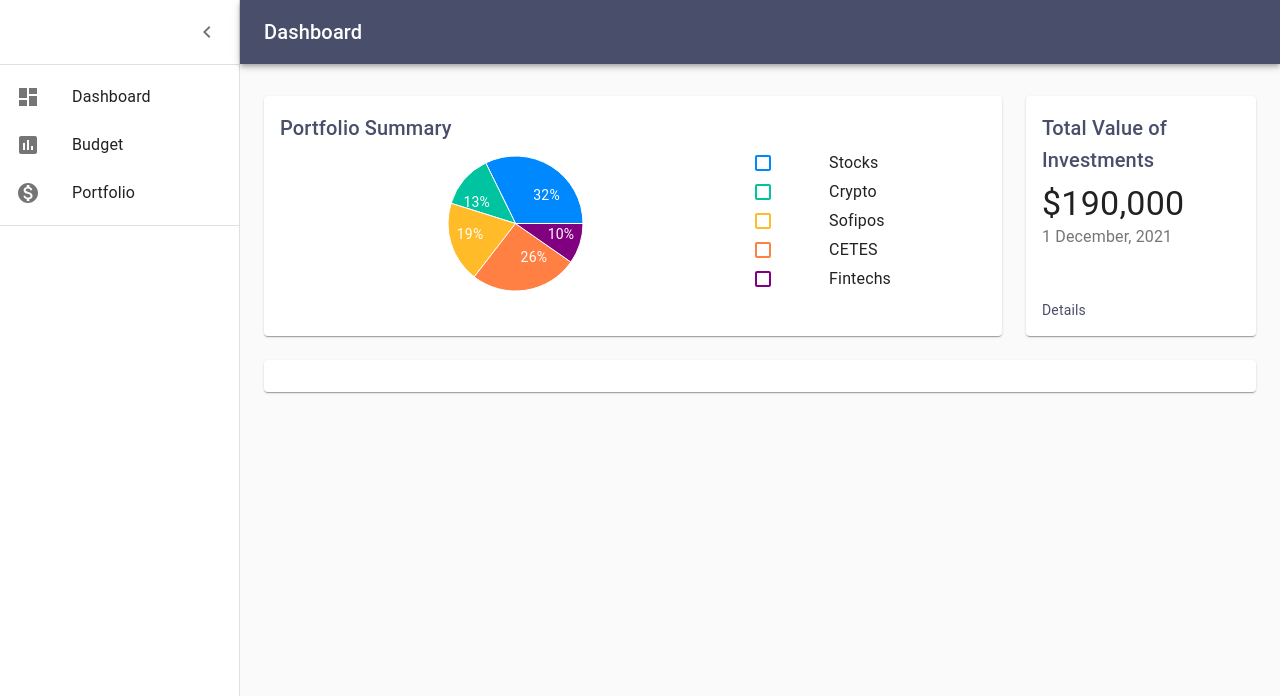
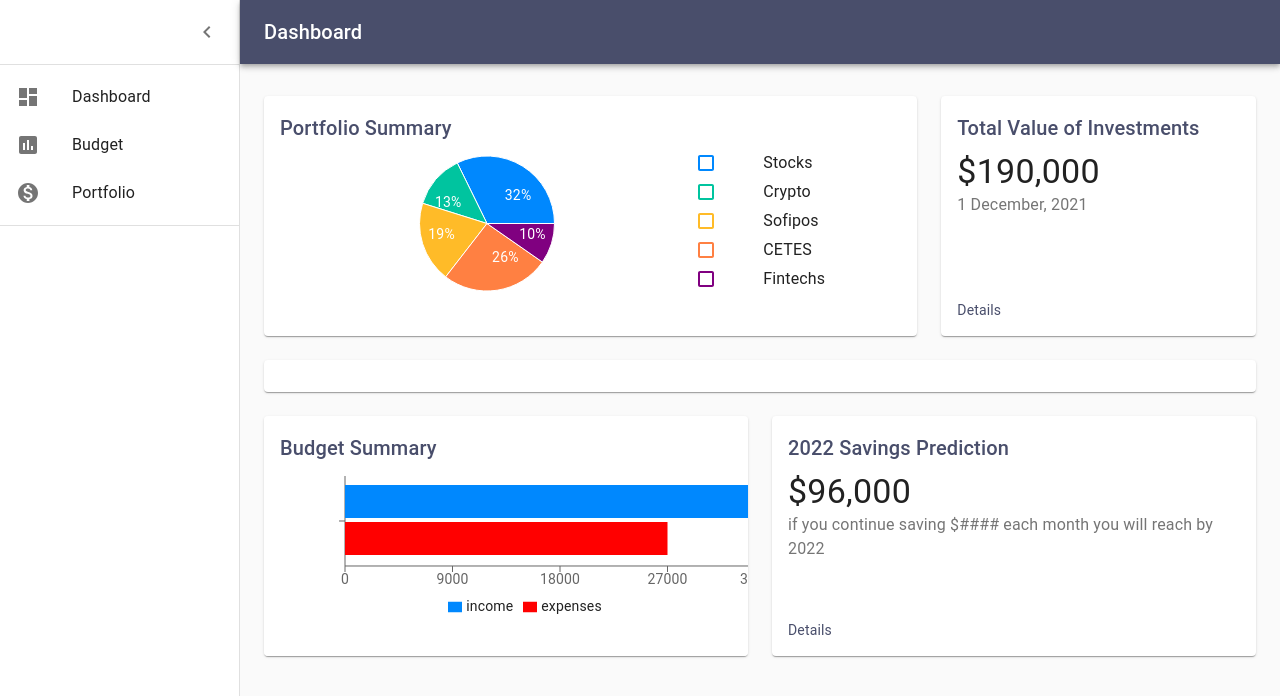
Before and after one commit to Vntrin26/Proyecto-Web-Dev, a React (Create React App) app: page / in a window 1280 px wide. Shown: the top 696 px of the page. Built offline with nearby package versions, Linux system fonts and the light colour scheme.

Commit message:
added budget summary to dashboard

```diff
--- /dev/null
+++ b/src/Components/Budget/BGraph/BGraph.js
@@ -0,0 +1,42 @@
+import React, {Fragment} from 'react';
+import {Container, Grid, Paper, Typography} from '@material-ui/core';
+import Title from '../../Dashboard/InvestmentsG/Title';
+import CropSquareIcon from '@material-ui/icons/CropSquare';
+import {
+  BarChart, Bar, Cell, XAxis, YAxis, CartesianGrid, Tooltip, Legend,
+} from 'recharts';
+
+const data = [
+  {
+    name: '', expenses: 27000, income: 35000,
+  },
+];
+
+
+export default function BGraph() {
+
+return (
+    <Fragment>
+        <Grid container>
+            <Grid item xs = {12}>
+                <Title>Budget Summary</Title>
+            </Grid>
+            <Grid item xs = {12}>
+                <BarChart
+                   width={500}
+                   height={150}
+                   data={data}
+                   layout = 'vertical'
+                    >
+                    <XAxis type='number' />
+                    <YAxis type='category' dataKey = 'name'/>
+                    <Tooltip />
+                    <Legend />
+                    <Bar dataKey="income" fill="#0088FE" />
+                    <Bar dataKey="expenses" fill="#FF0000" />
+                 </BarChart>
+            </Grid>
+        </Grid>
+    </Fragment>
+  );
+}
--- /dev/null
+++ b/src/Components/Dashboard/BudgetG/BudgetG.js
@@ -0,0 +1,28 @@
+import React from 'react';
+import {Link, Typography} from '@material-ui/core';
+import Title from '../InvestmentsG/Title';
+import useStyles from './BudgetGStyles';
+
+function preventDefault(event) {
+  event.preventDefault();
+}
+
+export default function BudgetG() {
+  const classes = useStyles();
+  return (
+    <React.Fragment>
+      <Title>2022 Savings Prediction</Title>
+      <Typography component="p" variant="h4">
+        $96,000
+      </Typography>
+      <Typography color="textSecondary" className={classes.depositContext}>
+        if you continue saving $#### each month you will reach by 2022
+      </Typography>
+      <div>
+        <Link color="primary" href="#" onClick={preventDefault}>
+          Details
+        </Link>
+      </div>
+    </React.Fragment>
+  );
+}
--- /dev/null
+++ b/src/Components/Dashboard/BudgetG/BudgetGStyles.js
@@ -0,0 +1,9 @@
+import {makeStyles} from '@material-ui/core/styles';
+
+const useStyles = makeStyles({
+    depositContext: {
+      flex: 1,
+    },
+  });
+
+export default useStyles;
--- a/src/Components/Dashboard/Dashboard.js
+++ b/src/Components/Dashboard/Dashboard.js
@@ -5,7 +5,9 @@ import {CssBaseline, Drawer, Box, AppBar, Toolbar, List, Typography, Divider, Ic
 import {MenuOutlined, ChevronLeft} from '@material-ui/icons';
 import {glistItems} from './ListItems/listItems';
 import InvestmentsG from './InvestmentsG/InvestmentsG'
+import BudgetG from './BudgetG/BudgetG'
 import PGraph from '../Portfolio/PGraph/PGraph';
+import BGraph from '../Budget/BGraph/BGraph'
 
 
 export default function Dashboard() {
@@ -61,21 +63,28 @@ export default function Dashboard() {
             <div className={classes.appBarSpacer} />
             <Container maxWidth="lg" className={classes.container}>
               <Grid container spacing={3}>
-                {/* Chart */}
-                <Grid item xs={12} md={8} lg={9}>
+                <Grid item xs={12} md={8} lg={8}>
                   <Paper className={fixedHeightPaper}>
                     <PGraph />
                   </Paper>
                 </Grid>
-                {/* Recent Deposits */}
-                <Grid item xs={12} md={4} lg={3}>
+                <Grid item xs={12} md={4} lg={4}>
                   <Paper className={fixedHeightPaper}>
                     <InvestmentsG />
                   </Paper>
                 </Grid>
-                {/* Recent Orders */}
                 <Grid item xs={12}>
                   <Paper className={classes.paper}>
+                  </Paper>
+                </Grid>
+                <Grid item xs={12} md={6} lg={6}>
+                  <Paper className={fixedHeightPaper}>
+                    <BGraph />
+                  </Paper>
+                </Grid>
+                <Grid item xs={12} md={6} lg={6}>
+                  <Paper className={fixedHeightPaper}>
+                    <BudgetG />
                   </Paper>
                 </Grid>
               </Grid>
```
